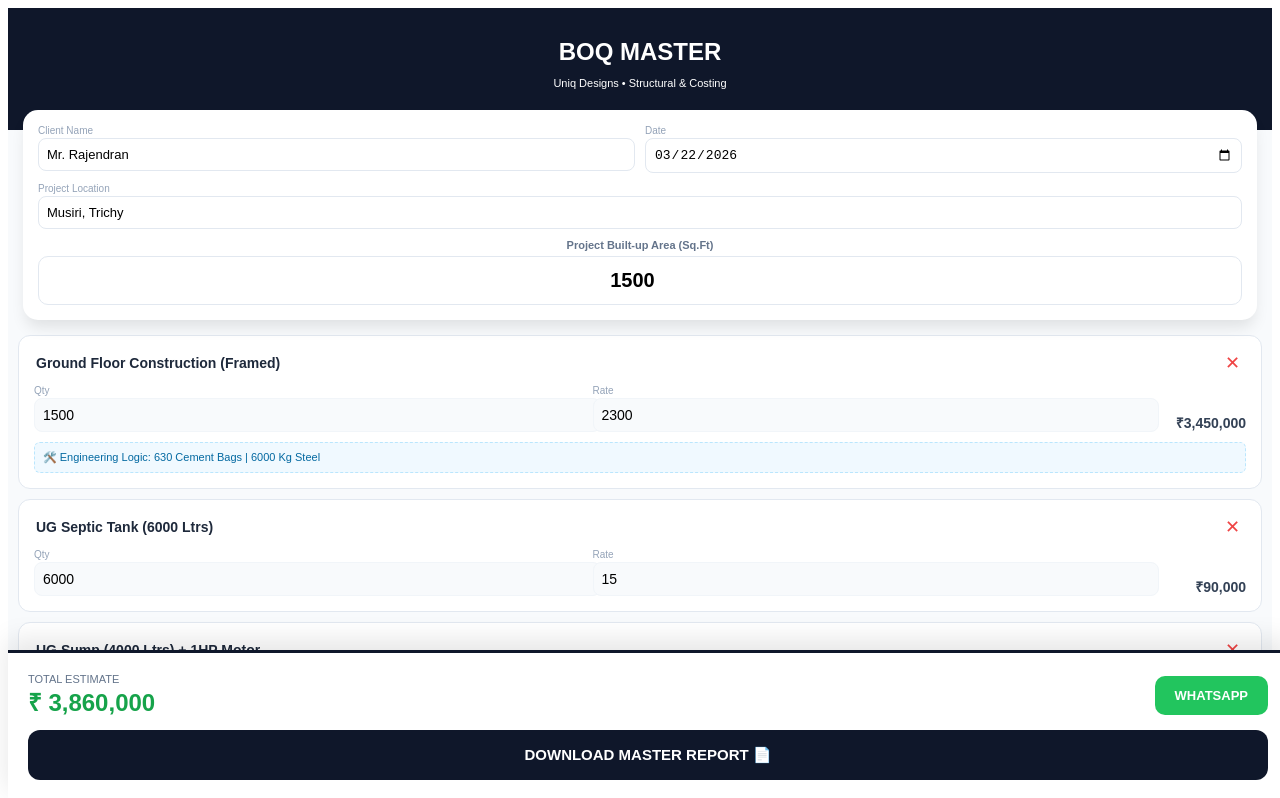
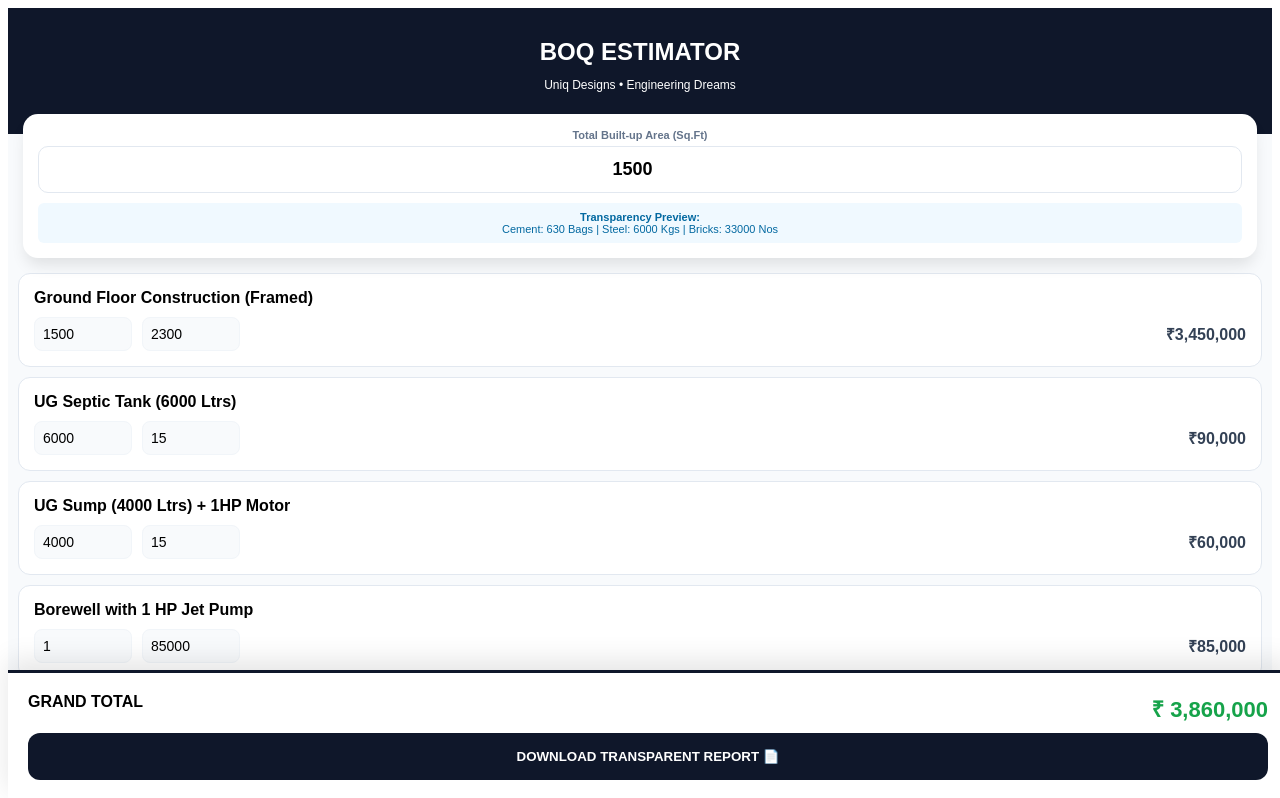
Before and after one commit to Movieeesss/BOQ-ESTIMATOR, a React (Vite) app: page / in a window 1280 px wide. Shown: the top 798 px of the page. Built offline with nearby package versions, Linux system fonts and the light colour scheme.

Commit message:
Update BOQ ESTIMATOR.tsx

```diff
--- a/src/BOQ ESTIMATOR.tsx
+++ b/src/BOQ ESTIMATOR.tsx
@@ -2,186 +2,168 @@ import React, { useState, useMemo, useCallback, useEffect } from 'react';
 import jsPDF from 'jspdf';
 import autoTable from 'jspdf-autotable';
 
-// --- 1. ENGINEERING LOGIC DATABASE ---
-const ENG_LOGIC = {
-  cement: 0.42, steel: 4.0, sand: 1.8, aggregate: 1.35, bricks: 22,
+// --- 1. THE TRANSPARENCY ENGINE (Engineering Constants) ---
+const CONSTANTS = {
+  cement: 0.42,    // Bags per Sq.ft
+  steel: 4.0,      // Kg per Sq.ft
+  sand: 1.8,       // Cft per Sq.ft
+  aggregate: 1.35, // Cft per Sq.ft
+  bricks: 22,      // Nos per Sq.ft
 };
 
-const SPECS_DB = {
-  Cement: ["Ramco Super Plast", "Chettinad", "UltraTech", "Dalmia"],
-  Steel: ["Fe 550D TMT PULKIT", "JSW Neosteel", "TATA Tiscon"],
-  Plumbing: ["AvonPlast", "Trubore", "Finolex"],
-  Electrical: ["Finolex", "GM Modular", "Legrand", "RR Wires"],
-  Structural: ["M20 Mix", "4.5\" Slab", "1:5 Mortar"]
+// Material Brands from your Image 3
+const BRANDS = {
+  Cement: "Chettinad / Ramco Super Plast / UltraTech",
+  Steel: "Fe 550D TMT Bars PULKIT",
+  Plumbing: "Avon Plast, Aashirvad, Finolex",
+  Electrical: "Finolex Pipes & GM Modular"
 };
 
 interface BOQItem {
   id: number; cat: string; desc: string; qty: number; rate: number; unit: string;
 }
 
-// --- 2. DEBOUNCED INPUT COMPONENT (Fixes Lag & Backspace Error) ---
-const EditableInput = ({ value, onSave, type = "text", style, placeholder }: any) => {
-  const [localVal, setLocalVal] = useState(value);
-  useEffect(() => { setLocalVal(value); }, [value]);
-  const handleChange = (e: any) => setLocalVal(e.target.value);
-  const handleBlur = () => onSave(localVal);
-
-  return (
-    <input
-      type={type}
-      value={localVal}
-      onChange={handleChange}
-      onBlur={handleBlur}
-      style={style}
-      placeholder={placeholder}
-    />
-  );
-};
-
 export default function MasterBOQEstimator() {
   const [builtArea, setBuiltArea] = useState<number>(1500);
   const [clientName, setClientName] = useState("Mr. Rajendran");
   const [location, setLocation] = useState("Musiri, Trichy");
-  const [projectDate, setProjectDate] = useState(new Date().toISOString().split('T')[0]);
 
   const [items, setItems] = useState<BOQItem[]>([
     { id: 1, cat: "Civil", desc: "Ground Floor Construction (Framed)", qty: 1500, rate: 2300, unit: "Sft" },
-    { id: 4, cat: "Water", desc: "UG Septic Tank (6000 Ltrs)", qty: 6000, rate: 15, unit: "Ltr" },
-    { id: 5, cat: "Water", desc: "UG Sump (4000 Ltrs) + 1HP Motor", qty: 4000, rate: 15, unit: "Ltr" },
-    { id: 9, cat: "Utility", desc: "Borewell with 1 HP Jet Pump", qty: 1, rate: 85000, unit: "Nos" },
-    { id: 10, cat: "Utility", desc: "3 Phase E.B. Supply Charges", qty: 1, rate: 100000, unit: "Nos" },
-    { id: 11, cat: "Utility", desc: "Plan Approval Fee & Expenses", qty: 1, rate: 75000, unit: "Nos" }
+    { id: 2, cat: "Utility", desc: "UG Septic Tank (6000 Ltrs)", qty: 6000, rate: 15, unit: "Ltr" },
+    { id: 3, cat: "Utility", desc: "UG Sump (4000 Ltrs) + 1HP Motor", qty: 4000, rate: 15, unit: "Ltr" },
+    { id: 4, cat: "Expenses", desc: "Borewell with 1 HP Jet Pump", qty: 1, rate: 85000, unit: "Nos" },
+    { id: 5, cat: "Expenses", desc: "3 Phase E.B. & Temp Supply", qty: 1, rate: 100000, unit: "Nos" },
+    { id: 6, cat: "Expenses", desc: "Plan Approval & Gov Charges", qty: 1, rate: 75000, unit: "Nos" }
   ]);
 
-  // --- 3. TRANSPARENCY CALCULATION ---
-  const totals = useMemo(() => {
-    const subTotal = items.reduce((sum, i) => sum + (i.qty * i.rate), 0);
+  // --- 2. DYNAMIC MATERIAL BREAKDOWN CALCULATION ---
+  const mto = useMemo(() => {
+    const area = builtArea;
     return {
-      subTotal,
-      cement: Math.round(builtArea * ENG_LOGIC.cement),
-      steel: Math.round(builtArea * ENG_LOGIC.steel),
-      bricks: Math.round(builtArea * ENG_LOGIC.bricks),
+      cement: Math.round(area * CONSTANTS.cement),
+      steel: Math.round(area * CONSTANTS.steel),
+      sand: Math.round(area * CONSTANTS.sand),
+      aggregate: Math.round(area * CONSTANTS.aggregate),
+      bricks: Math.round(area * CONSTANTS.bricks),
+      totalCost: items.reduce((sum, i) => sum + (i.qty * i.rate), 0)
     };
   }, [items, builtArea]);
-
-  const updateItem = useCallback((id: number, field: keyof BOQItem, val: any) => {
-    setItems(prev => prev.map(i => i.id === id ? { ...i, [field]: val } : i));
-  }, []);
 
   const generatePDF = () => {
     const doc = new jsPDF();
     doc.setFontSize(20);
-    doc.setTextColor(15, 23, 42);
-    doc.text("MASTER BOQ REPORT", 105, 15, { align: 'center' });
+    doc.text("MASTER BOQ & MATERIAL TRANSPARENCY", 105, 15, { align: 'center' });
 
-    // Client Header Info in PDF
+    // Header Info
     doc.setFontSize(10);
-    doc.text(`Client Name: ${clientName}`, 14, 25);
+    doc.text(`Client: ${clientName}`, 14, 25);
     doc.text(`Location: ${location}`, 14, 30);
-    doc.text(`Date: ${projectDate}`, 160, 25);
-    doc.text(`Built-up Area: ${builtArea} Sq.Ft`, 160, 30);
+    doc.text(`Built-up Area: ${builtArea} Sft`, 160, 25);
 
-    const tableBody: any[] = items.filter(i => i.qty > 0).map(i => [
+    // Table 1: Work Item Breakdown
+    const workItems: any[] = items.filter(i => i.qty > 0).map(i => [
       i.desc, `${i.qty} ${i.unit}`, `Rs.${i.rate}`, `Rs.${(i.qty * i.rate).toLocaleString()}`
     ]);
 
-    tableBody.push([{ content: 'ENGINEERING MATERIAL BREAKDOWN', colSpan: 4, styles: { halign: 'center', fillColor: [241, 245, 249], fontStyle: 'bold' } }]);
-    tableBody.push(["Cement Bags", `${totals.cement} Bags`, "Logic: 0.42/Sft", "Included"]);
-    tableBody.push(["Steel Weight", `${totals.steel} Kgs`, "Logic: 4.00/Sft", "Included"]);
-    tableBody.push(["Bricks Count", `${totals.bricks} Nos`, "Logic: 22/Sft", "Included"]);
+    autoTable(doc, {
+      startY: 35,
+      head: [['Work Description', 'Quantity', 'Unit Rate', 'Total Amount']],
+      body: workItems,
+      theme: 'grid',
+      headStyles: { fillColor: [15, 23, 42] }
+    });
+
+    // --- 3. THE TRANSPARENCY SECTION (From your Material list) ---
+    const transparencyBody = [
+      ["Cement", BRANDS.Cement, `${mto.cement} Bags`, "0.42 Bags/Sft"],
+      ["Steel", BRANDS.Steel, `${mto.steel} Kgs`, "4.00 Kgs/Sft"],
+      ["Sand / M-Sand", "M-Sand & P-Sand", `${mto.sand} Cft`, "1.80 Cft/Sft"],
+      ["Bricks", "Chamber / Fly-Ash Bricks", `${mto.bricks} Nos`, "22 Nos/Sft"],
+      ["Aggregates", "20mm / 40mm Blue Metal", `${mto.aggregate} Cft`, "1.35 Cft/Sft"],
+      ["Plumbing", BRANDS.Plumbing, "As per Design", "Included"],
+      ["Electrical", BRANDS.Electrical, "As per Points", "Included"]
+    ];
 
     autoTable(doc, {
-      startY: 35,
-      head: [['Description', 'Quantity', 'Rate', 'Total']],
-      body: tableBody,
-      foot: [['', '', 'GRAND TOTAL', `Rs. ${totals.subTotal.toLocaleString()}`]],
-      theme: 'grid',
-      headStyles: { fillColor: [15, 23, 42] },
-      footStyles: { fillColor: [22, 163, 74] }
+      startY: (doc as any).lastAutoTable.finalY + 10,
+      head: [[{ content: 'DETAILED MATERIAL BREAKDOWN (TRANSPARENCY)', colSpan: 4, styles: { halign: 'center' } }]],
+      body: transparencyBody,
+      theme: 'striped',
+      headStyles: { fillColor: [184, 134, 11] } // Professional Gold
     });
 
-    doc.save(`${clientName}_Report.pdf`);
+    // Final Total Footer
+    const finalY = (doc as any).lastAutoTable.finalY + 10;
+    doc.setFontSize(14);
+    doc.setTextColor(22, 163, 74);
+    doc.text(`GRAND TOTAL ESTIMATE: Rs. ${mto.totalCost.toLocaleString()}`, 105, finalY, { align: 'center' });
+
+    doc.save(`${clientName}_Transparency_Report.pdf`);
   };
 
   return (
     <div style={containerStyle}>
       <div style={headerStyle}>
-        <h2 style={{ margin: 0 }}>BOQ MASTER</h2>
-        <p style={{ fontSize: '11px' }}>Uniq Designs • Structural & Costing</p>
+        <h2 style={{ margin: 0 }}>BOQ ESTIMATOR</h2>
+        <p style={{ fontSize: '12px' }}>Uniq Designs • Engineering Dreams</p>
       </div>
 
-      {/* PROJECT DETAILS (Controllable) */}
-      <div style={areaCard}>
-        <div style={detailGrid}>
-          <div style={{ flex: 1 }}>
-            <label style={miniLabel}>Client Name</label>
-            <EditableInput value={clientName} onSave={setClientName} style={detailInp} />
-          </div>
-          <div style={{ flex: 1 }}>
-            <label style={miniLabel}>Date</label>
-            <input type="date" value={projectDate} onChange={(e) => setProjectDate(e.target.value)} style={detailInp} />
-          </div>
-        </div>
-        <div style={{ marginTop: '10px' }}>
-          <label style={miniLabel}>Project Location</label>
-          <EditableInput value={location} onSave={setLocation} style={detailInp} />
-        </div>
-        <div style={{ marginTop: '10px' }}>
-          <label style={labelStyle}>Project Built-up Area (Sq.Ft)</label>
-          <EditableInput type="number" value={builtArea} onSave={(val: any) => setBuiltArea(Number(val))} style={areaInput} />
+      <div style={cardStyle}>
+        <label style={labelStyle}>Total Built-up Area (Sq.Ft)</label>
+        <input
+          type="number"
+          value={builtArea}
+          onChange={(e) => setBuiltArea(Number(e.target.value))}
+          style={areaInput}
+        />
+        <div style={transparencyPreview}>
+          <strong>Transparency Preview:</strong>
+          <div>Cement: {mto.cement} Bags | Steel: {mto.steel} Kgs | Bricks: {mto.bricks} Nos</div>
         </div>
       </div>
 
       <div style={scrollArea}>
         {items.map((item) => (
           <div key={item.id} style={itemCard}>
-            <div style={{ display: 'flex', justifyContent: 'space-between' }}>
-              <EditableInput value={item.desc} onSave={(val: any) => updateItem(item.id, 'desc', val)} style={itemTitle} />
-              <button onClick={() => setItems(prev => prev.filter(i => i.id !== item.id))} style={delBtn}>✕</button>
-            </div>
+            <div style={{ fontWeight: 'bold' }}>{item.desc}</div>
             <div style={inputRow}>
-              <div style={{ flex: 1 }}><span style={miniLabel}>Qty</span><EditableInput type="number" value={item.qty} style={smallInp} onSave={(val: any) => updateItem(item.id, 'qty', Number(val))} /></div>
-              <div style={{ flex: 1 }}><span style={miniLabel}>Rate</span><EditableInput type="number" value={item.rate} style={smallInp} onSave={(val: any) => updateItem(item.id, 'rate', Number(val))} /></div>
+              <input type="number" value={item.qty} style={smallInp} onChange={e => {
+                const val = Number(e.target.value);
+                setItems(items.map(i => i.id === item.id ? {...i, qty: val} : i))
+              }} />
+              <input type="number" value={item.rate} style={smallInp} onChange={e => {
+                const val = Number(e.target.value);
+                setItems(items.map(i => i.id === item.id ? {...i, rate: val} : i))
+              }} />
               <div style={rowTotal}>₹{(item.qty * item.rate).toLocaleString()}</div>
             </div>
-            {item.unit === "Sft" && item.qty > 0 && (
-              <div style={transparencyBox}>
-                🛠️ Engineering Logic: {totals.cement} Cement Bags | {totals.steel} Kg Steel
-              </div>
-            )}
           </div>
         ))}
       </div>
 
       <div style={floatingFooter}>
-        <div style={footerText}>
-          <div><div style={{ fontSize: '11px', color: '#64748b' }}>TOTAL ESTIMATE</div><div style={{ fontSize: '24px', fontWeight: 'bold', color: '#16a34a' }}>₹ {totals.subTotal.toLocaleString()}</div></div>
-          <button onClick={() => window.open(`https://wa.me/?text=BOQ Quote for ${clientName}: ₹${totals.subTotal.toLocaleString()}`)} style={waBtn}>WHATSAPP</button>
+        <div style={{ display: 'flex', justifyContent: 'space-between', marginBottom: '10px' }}>
+          <span style={{ fontWeight: 'bold' }}>GRAND TOTAL</span>
+          <span style={{ fontSize: '22px', fontWeight: 'bold', color: '#16a34a' }}>₹ {mto.totalCost.toLocaleString()}</span>
         </div>
-        <button onClick={generatePDF} style={pdfBtn}>DOWNLOAD MASTER REPORT 📄</button>
+        <button onClick={generatePDF} style={pdfBtn}>DOWNLOAD TRANSPARENT REPORT 📄</button>
       </div>
     </div>
   );
 }
 
-// --- CSS STYLING ---
+// --- STYLING ---
 const containerStyle = { maxWidth: '100%', minHeight: '100vh', background: '#f8fafc', paddingBottom: '160px', fontFamily: 'sans-serif' };
 const headerStyle = { background: '#0f172a', color: 'white', padding: '30px 20px', textAlign: 'center' as const };
-const areaCard = { background: 'white', margin: '-20px 15px 15px 15px', padding: '15px', borderRadius: '15px', boxShadow: '0 10px 15px -3px rgba(0,0,0,0.1)', zIndex: 10, position: 'relative' as const };
-const detailGrid = { display: 'flex', gap: '10px' };
-const detailInp = { width: '100%', padding: '8px', border: '1px solid #e2e8f0', borderRadius: '8px', fontSize: '13px', outline: 'none', boxSizing: 'border-box' as const };
-const areaInput = { width: '100%', padding: '12px', border: '1px solid #e2e8f0', borderRadius: '10px', fontSize: '20px', fontWeight: 'bold' as const, textAlign: 'center' as const, boxSizing: 'border-box' as const };
+const cardStyle = { background: 'white', margin: '-20px 15px 15px 15px', padding: '15px', borderRadius: '15px', boxShadow: '0 10px 15px -3px rgba(0,0,0,0.1)', position: 'relative' as const, zIndex: 10 };
+const areaInput = { width: '100%', padding: '12px', border: '1px solid #e2e8f0', borderRadius: '10px', fontSize: '18px', fontWeight: 'bold' as const, textAlign: 'center' as const, boxSizing: 'border-box' as const };
+const transparencyPreview = { marginTop: '10px', fontSize: '11px', color: '#0369a1', textAlign: 'center' as const, background: '#f0f9ff', padding: '8px', borderRadius: '6px' };
 const labelStyle = { fontSize: '11px', color: '#64748b', fontWeight: 'bold' as const, marginBottom: '5px', display: 'block', textAlign: 'center' as const };
 const scrollArea = { padding: '0 10px' };
 const itemCard = { background: 'white', padding: '15px', borderRadius: '12px', marginBottom: '10px', border: '1px solid #e2e8f0' };
-const itemTitle = { border: 'none', fontWeight: 'bold' as const, fontSize: '14px', width: '90%', color: '#1e293b', outline: 'none' };
-const inputRow = { display: 'flex', gap: '10px', alignItems: 'flex-end', marginTop: '10px' };
-const miniLabel = { fontSize: '10px', color: '#94a3b8', display: 'block', marginBottom: '2px' };
-const smallInp = { width: '100%', border: '1px solid #f1f5f9', padding: '8px', borderRadius: '8px', fontSize: '14px', background: '#f8fafc', outline: 'none' };
-const rowTotal = { fontWeight: 'bold' as const, fontSize: '14px', color: '#334155', minWidth: '95px', textAlign: 'right' as const };
-const transparencyBox = { marginTop: '10px', padding: '8px', background: '#f0f9ff', borderRadius: '6px', fontSize: '11px', color: '#0369a1', border: '1px dashed #bae6fd' };
-const delBtn = { color: '#ef4444', background: 'none', border: 'none', fontSize: '18px' };
+const inputRow = { display: 'flex', gap: '10px', marginTop: '10px', alignItems: 'center' };
+const smallInp = { width: '80px', border: '1px solid #f1f5f9', padding: '8px', borderRadius: '8px', fontSize: '14px', background: '#f8fafc' };
+const rowTotal = { flex: 1, textAlign: 'right' as const, fontWeight: 'bold' as const, color: '#334155' };
 const floatingFooter = { position: 'fixed' as const, bottom: 0, width: '100%', background: 'white', padding: '20px', borderTop: '3px solid #0f172a', boxShadow: '0 -10px 25px rgba(0,0,0,0.1)', zIndex: 1000, boxSizing: 'border-box' as const };
-const footerText = { display: 'flex', justifyContent: 'space-between', alignItems: 'center', marginBottom: '12px' };
-const pdfBtn = { width: '100%', padding: '16px', background: '#0f172a', color: 'white', border: 'none', borderRadius: '12px', fontWeight: 'bold' as const, fontSize: '15px' };
-const waBtn = { padding: '12px 20px', background: '#22c55e', color: 'white', border: 'none', borderRadius: '10px', fontWeight: 'bold' as const, fontSize: '13px' };
+const pdfBtn = { width: '100%', padding: '16px', background: '#0f172a', color: 'white', border: 'none', borderRadius: '12px', fontWeight: 'bold' as const };
```
